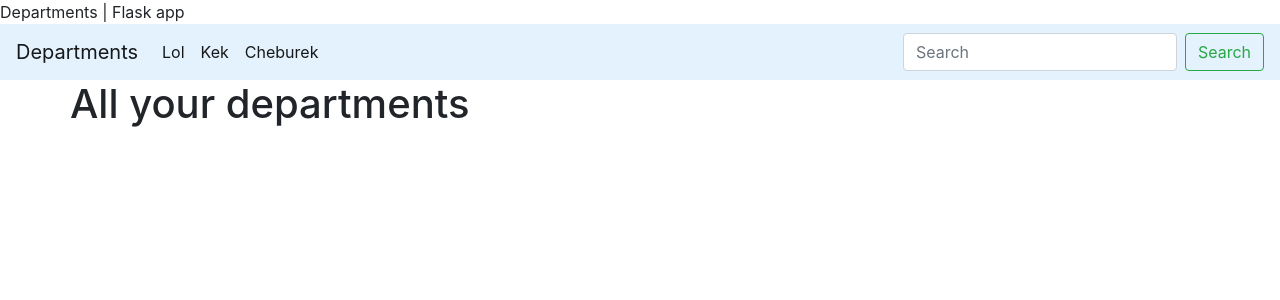
After one commit to ooleksyshyn/web_project, a Flask app: page /dep in a window 1280 px wide. The commit adds this page. Shown: the top 300 px of the page. Run offline with Flask 2, Linux system fonts and the light colour scheme; data that the repository does not hold is empty; some libraries are stand-ins or nearby versions.

Commit message:
added slugs, added references to departments, pages for departments

```diff
--- a/development_app/__main__.py
+++ b/development_app/__main__.py
@@ -1,5 +1,9 @@
 from development_app.app import app
 import development_app.view
+
+from development_app.departments import departments
+
+app.register_blueprint(departments, url_prefix="/dep")
 
 
 if __name__ == "__main__":
--- /dev/null
+++ b/development_app/departments.py
@@ -0,0 +1,18 @@
+from flask import Blueprint
+from flask import render_template
+
+from development_app.models import Department
+
+departments = Blueprint("departments", __name__, template_folder="templates")
+
+
+@departments.route("")
+def index():
+    deps = Department.query.all()
+    return render_template("departments_page.html", deps=deps)
+
+
+@departments.route("/<slug>")
+def department_detail(slug):
+    department = Department.query.filter(Department.slug == slug).first()
+    return render_template("departments_detail.html", dep=department)
--- /dev/null
+++ b/development_app/templates/departments_page.html
@@ -0,0 +1,23 @@
+{% extends 'index.html' %}
+
+{% block title %}
+    Departments
+{% endblock %}
+
+{% block content_title %}
+<p>
+    All your departments
+
+</p>
+{% endblock %}
+
+
+{% block content %}
+    {% for dep in deps%}
+        <p>
+            <a href="{{url_for('departments.department_detail', slug=dep.slug)}}">
+                {{dep.name}}
+            </a>
+        </p>
+    {% endfor %}
+{% endblock %}
--- a/development_app/templates/index.html
+++ b/development_app/templates/index.html
@@ -5,10 +5,13 @@
     <title>Departments</title>
     <link rel="stylesheet" href="https://stackpath.bootstrapcdn.com/bootstrap/4.4.1/css/bootstrap.min.css"
           integrity="sha384-Vkoo8x4CGsO3+Hhxv8T/Q5PaXtkKtu6ug5TOeNV6gBiFeWPGFN9MuhOf23Q9Ifjh" crossorigin="anonymous">
+      {% block title %}
+
+      {% endblock %} | Flask app
 </head>
 <body>
     <nav class="navbar navbar-expand-lg navbar-light" style="background-color: #e3f2fd;">
-      <a class="navbar-brand" href="add">Departments </a>
+      <a class="navbar-brand" href="dep">Departments </a>
       <button class="navbar-toggler" type="button" data-toggle="collapse" data-target="#navbarSupportedContent"
               aria-controls="navbarSupportedContent" aria-expanded="false" aria-label="Toggle navigation">
         <span class="navbar-toggler-icon"></span>
@@ -33,5 +36,19 @@
         </form>
       </div>
     </nav>
+
+<div class="container">
+  <div class="row">
+    <h1>
+          {% block content_title %}
+
+          {% endblock %}
+    </h1>
+        {% block content %}
+
+        {% endblock %}
+  </div>
+</div>
+
 </body>
 </html>
--- a/development_app/view.py
+++ b/development_app/view.py
@@ -2,11 +2,11 @@ from flask import render_template
 from development_app.app import app
 
 
-@app.route('/')
+@app.route("/")
 def index():
-    return render_template('index.html')
+    return render_template("index.html")
 
 
-@app.route('/#')
+@app.route("/#")
 def first():
     return "Lol kek"
```
Also changed, not shown: development_app/models.py (+12 -0 lines), development_app/templates/departments_detail.html (added, +8 -0 lines).
